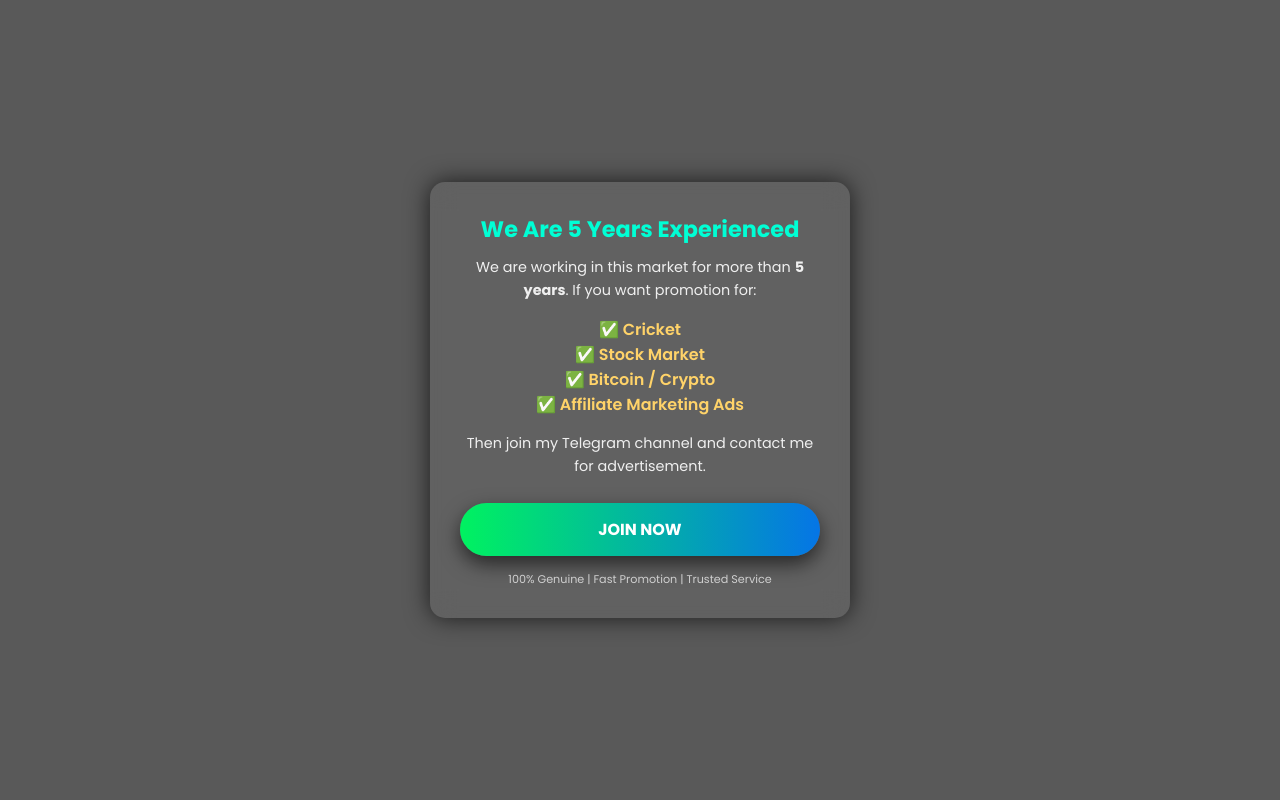
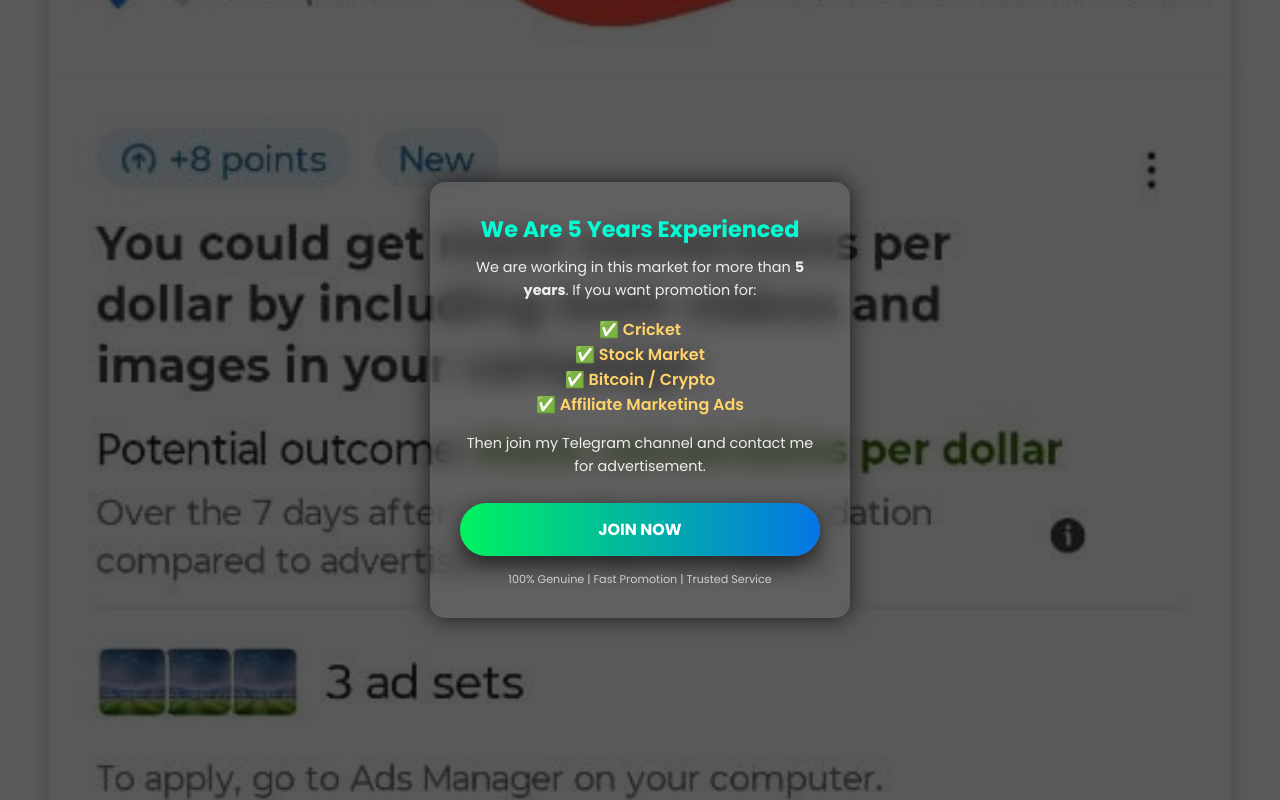
Before and after one commit to r07892614-sketch/rsda, a plain HTML site: page index.html in a window 1280 px wide. Drawn offline with Linux system fonts and the light colour scheme.

Commit message:
Update index.html

```diff
--- a/index.html
+++ b/index.html
@@ -17,7 +17,7 @@
 /* FULL BACKGROUND */
 body{
   height:100vh;
-  background:url("bg3.jpg") no-repeat center center/cover;
+  background:url("bg3.jpeg") no-repeat center center/cover;
   display:flex;
   justify-content:center;
   align-items:center;
```
